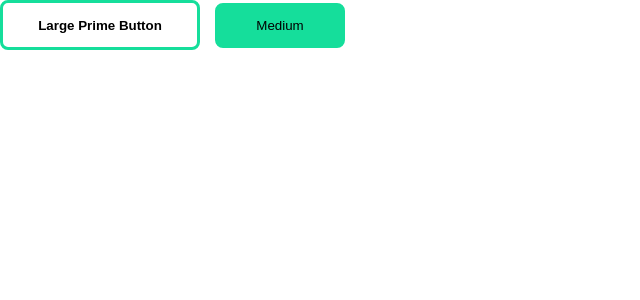
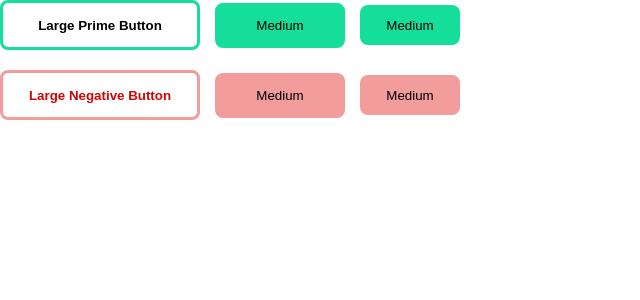
Before and after one commit to Dongckim/modal_css_mk2, a React (Create React App) app: page / in a window 1280 px wide. Shown: the top 300 px of the page, without its empty margins (0-640 px from the left). Built offline with nearby package versions, Linux system fonts and the light colour scheme.

Commit message:
button component and styled seperated

```diff
--- a/src/App.jsx
+++ b/src/App.jsx
@@ -5,11 +5,19 @@ import BasicButton from "./components/BasicButton";
 function App(){
 
   return (
-    <Wrapper>
-      <BasicButton LargePrime>Large Prime Button</BasicButton>
-      <BasicButton NormalMedium>Medium</BasicButton>
-    </Wrapper>
-
+    <>
+      <Wrapper>
+        <BasicButton LargePrime>Large Prime Button</BasicButton>
+        <BasicButton NormalMedium>Medium</BasicButton>
+        <BasicButton NormalSmall>Medium</BasicButton>
+      </Wrapper>
+      <br/>
+      <Wrapper>
+        <BasicButton LargeNegative>Large Negative Button</BasicButton>
+        <BasicButton NegativeMedium>Medium</BasicButton>
+        <BasicButton NegativeSmall>Medium</BasicButton>
+      </Wrapper>
+    </>
   )
 }
 
```
